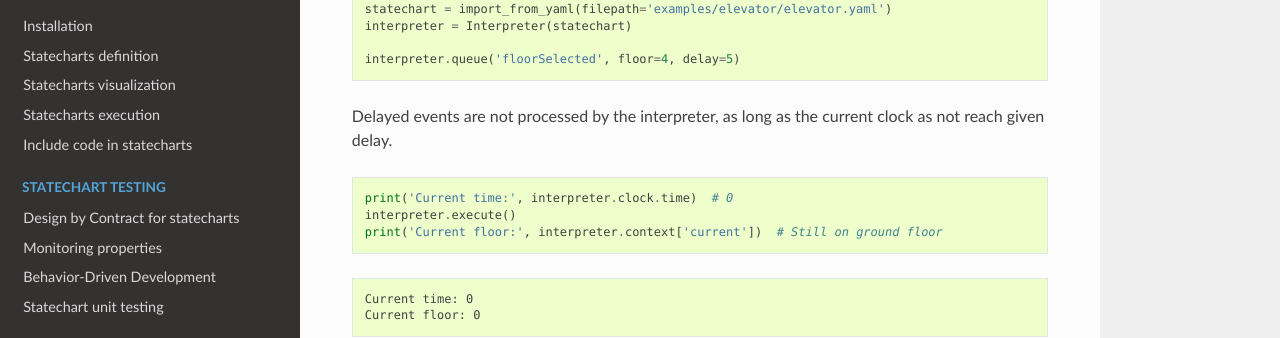
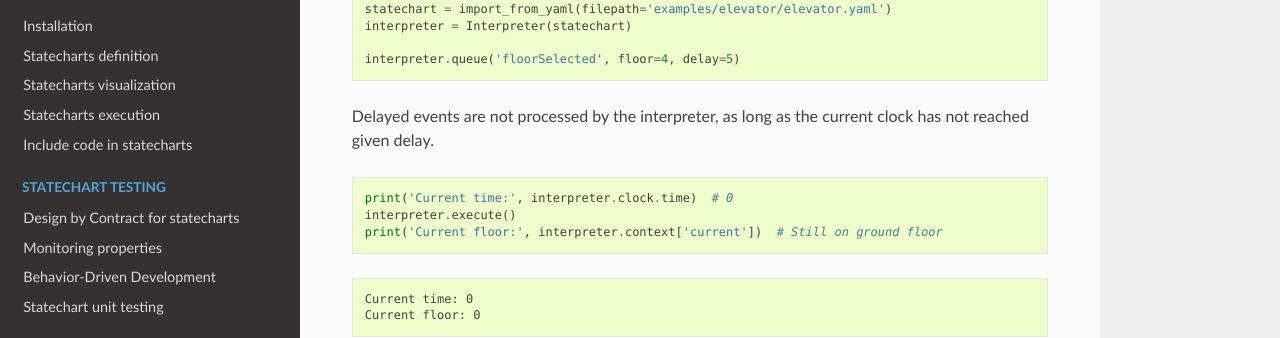
Before and after one commit to AlexandreDecan/sismic, a Sphinx documentation site: the page built from docs/time.rst, in a window 1280 px wide and 900 px high, scrolled down 5844 px. Shown: the part 151-489 px from the top of the window. Built offline with Sphinx 7.4.7 and the Read the Docs theme 2.0.0, drawn with Linux system fonts in a browser that asks for light colours.

Commit message:
Grammar in doc

```diff
--- a/docs/time.rst
+++ b/docs/time.rst
@@ -331,7 +331,7 @@ an interpreter's :py:meth:`~sismic.interpreter.Interpreter.queue` method.
 
 
 Delayed events are not processed by the interpreter, as long as the current clock
-as not reach given delay.
+has not reached given delay.
 
 .. testcode:: delayed
 
```
